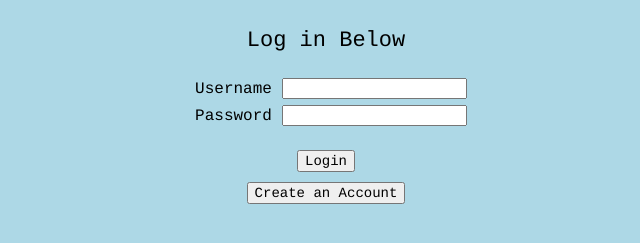
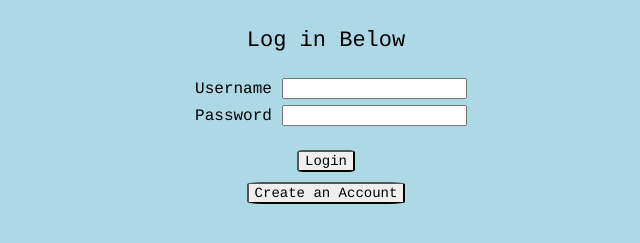
Before and after one commit to pmorrow98/Battleship, a website: page index.html in a window 1280 px wide. Shown: the part 107-350 px from the top of the page, without its empty margins (314-954 px from the left). Drawn offline with nearby package versions, Linux system fonts and the light colour scheme; no server answers.

Commit message:
changed look of buttons

```diff
--- a/game.css
+++ b/game.css
@@ -174,6 +174,15 @@ nav a:hover {
     border-radius: 2px;
 }
 
+button {
+    margin: 5px;
+    margin-top: 5px;
+    text-align: center;
+    font-size: 14px;
+    font-family: 'Courier';
+    border-radius: 10%;
+}
+
 .twitter-share-button, .fb-share-button{
     vertical-align: top;
 }
--- a/login.css
+++ b/login.css
@@ -30,6 +30,7 @@ button {
     text-align: center;
     font-size: 14px;
     font-family: 'Courier';
+    border-radius: 10%;
 }
 .loginerror {
     color: red
```
Also changed, not shown: renderBoards.js (+9 -5 lines).
